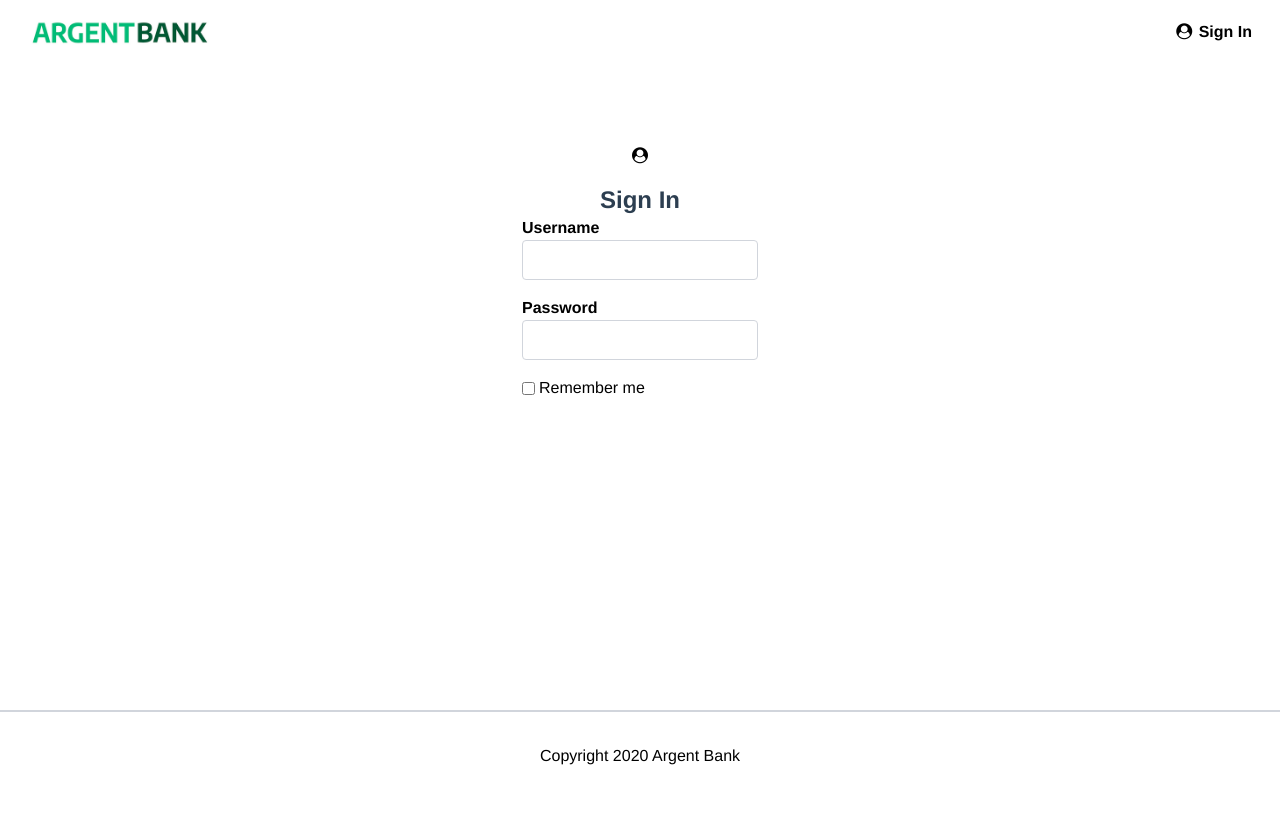
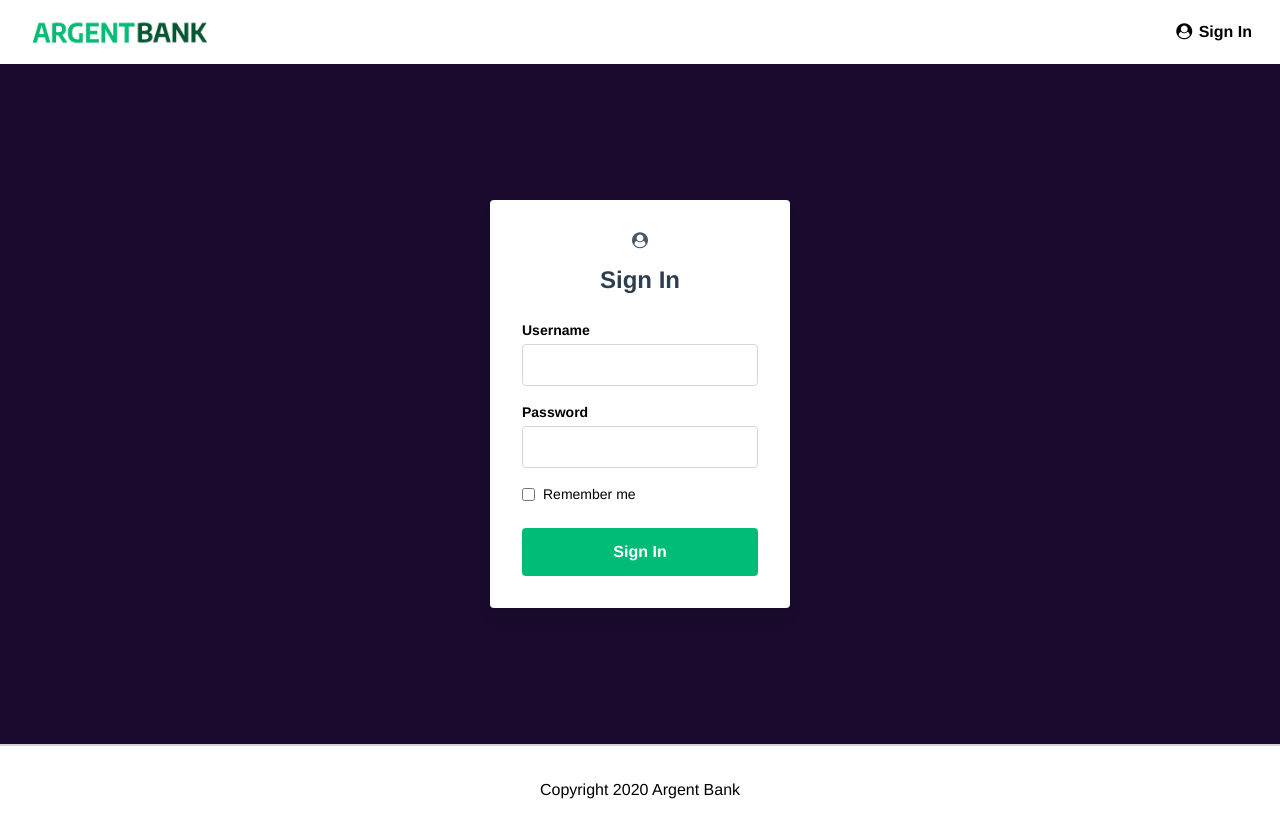
Before and after one commit to Andoniaina-Manantsoa/projet_13, a Next.js app in the folder agent-bank/: page /sign-in in a window 1280 px wide. Before the commit the page ends 800 px from the top, so only its background shows below. Built offline with nearby package versions, Linux system fonts and the light colour scheme; no server answers.

Commit message:
remplacer dossier store par dossier redux, ajustement par d'acceuil et page de connexion par rapport à la maquette

```diff
--- a/agent-bank/src/app/sign-in/page.tsx
+++ b/agent-bank/src/app/sign-in/page.tsx
@@ -20,13 +20,15 @@
     return (
         <>
             <Nav />
-            <main className="flex-1 bg-dark">
-                <section className="box-border bg-white w-[300px] mx-auto mt-12 p-8">
-                    <i className="fa fa-user-circle text-[5rem]"></i>
-                    <h1 className="text-2xl font-bold mt-4 text-[#2c3e50]">Sign In</h1>
+            <main className="flex-1 bg-[#1a0b2e] flex items-center justify-center min-h-[calc(100vh-120px)]">
+                <section className="bg-white w-[300px] p-8 rounded-sm shadow-lg">
+                    <div className="flex justify-center mb-4">
+                        <i className="fa fa-user-circle text-[3rem] text-gray-600"></i>
+                    </div>
+                    <h1 className="text-2xl font-bold text-center mb-6 text-[#2c3e50]">Sign In</h1>
                     <form onSubmit={handleSubmit}>
                         <div className="flex flex-col text-left mb-4">
-                            <label htmlFor="username" className="font-bold">
+                            <label htmlFor="username" className="font-bold mb-1 text-sm">
                                 Username
                             </label>
                             <input
@@ -34,11 +36,11 @@
                                 id="username"
                                 value={username}
                                 onChange={(e) => setUsername(e.target.value)}
-                                className="p-[5px] text-xl border border-gray-300 rounded"
+                                className="p-2 text-base border border-gray-300 rounded"
                             />
                         </div>
                         <div className="flex flex-col text-left mb-4">
-                            <label htmlFor="password" className="font-bold">
+                            <label htmlFor="password" className="font-bold mb-1 text-sm">
                                 Password
                             </label>
                             <input
@@ -46,23 +48,24 @@
                                 id="password"
                                 value={password}
                                 onChange={(e) => setPassword(e.target.value)}
-                                className="p-[5px] text-xl border border-gray-300 rounded"
+                                className="p-2 text-base border border-gray-300 rounded"
                             />
                         </div>
-                        <div className="flex items-center mb-4">
+                        <div className="flex items-center mb-6">
                             <input
                                 type="checkbox"
                                 id="remember-me"
                                 checked={rememberMe}
                                 onChange={(e) => setRememberMe(e.target.checked)}
+                                className="mr-2"
                             />
-                            <label htmlFor="remember-me" className="ml-1">
+                            <label htmlFor="remember-me" className="text-sm">
                                 Remember me
                             </label>
                         </div>
                         <button
                             type="submit"
-                            className="block w-full px-2 py-2 text-lg font-bold mt-4 border border-primary bg-primary text-white cursor-pointer"
+                            className="w-full px-4 py-3 text-base font-bold bg-[#00bc77] hover:bg-[#00a868] text-white cursor-pointer rounded transition-colors"
                         >
                             Sign In
                         </button>
--- a/agent-bank/src/components/Features.tsx
+++ b/agent-bank/src/components/Features.tsx
@@ -23,24 +23,32 @@
 
 export default function Features() {
     return (
-        <section className="flex flex-col lg:flex-row">
+        <section className="flex flex-col lg:flex-row text-center">
             <h2 className="sr-only">Features</h2>
+
             {features.map((feature, index) => (
-                <div key={index} className="flex-1 p-10">
-                    <div className="flex justify-center w-[100px] mx-auto mb-6">
+                <div
+                    key={index}
+                    className="flex-1 px-10 py-10"
+                >
+                    <div className="flex justify-center mb-6">
+                        <div className="w-[150px] h-[150px] rounded-full border-10 border-emerald-500 flex items-center justify-center">
                             <Image
                                 src={feature.icon}
                                 alt={`${feature.title} Icon`}
                                 width={100}
                                 height={100}
-                            className="border-10 border-b-emerald-600 rounded-full p-4 mb-5 "
                             />
                         </div>
+                    </div>
 
-                    <h3 className="text-[#222] text-xl font-bold mb-2">
+                    <h3 className="text-[#222] text-xl font-bold mb-3">
                         {feature.title}
                     </h3>
-                    <p>{feature.description}</p>
+
+                    <p className="text-gray-700 text-m leading-relaxed">
+                        {feature.description}
+                    </p>
                 </div>
             ))}
         </section>
--- a/agent-bank/src/components/Hero.tsx
+++ b/agent-bank/src/components/Hero.tsx
@@ -7,15 +7,19 @@
                 backgroundPosition: "0 -190px",
             }}
         >
-            <section className="relative bg-white p-8 text-left mx-auto lg:absolute lg:top-[50px] lg:right-[50px] lg:w-[350px] lg:m-8 text-[#2c3e50]">
+            <section className="absolute top-1/2 right-4 bg-white p-8 text-left mx-auto lg:absolute lg:top-[50px] lg:right-[50px] lg:w-[350px] lg:m-8 text-[#2c3e50]">
                 <h2 className="sr-only">Promoted Content</h2>
-                <p className="font-bold m-0 lg:text-[1.5rem]">No fees.</p>
-                <p className="font-bold mt-[-6] lg:text-[1.5rem]">
+
+                <p className="font-bold text-2xl leading-tight">
+                    No fees.
+                </p>
+                <p className="font-bold text-2xl leading-tight">
                     No minimum deposit.
                 </p>
-                <p className="font-bold mt-[-6] lg:text-[1.5rem]">
+                <p className="font-bold text-2xl leading-tight">
                     High interest rates.
                 </p>
+
                 <p className="mb-0 mt-4 text-[0.9rem] lg:text-[1.2rem]">
                     Open a savings account with Argent Bank today!
                 </p>
--- a/agent-bank/src/components/ReduxProvider.tsx
+++ b/agent-bank/src/components/ReduxProvider.tsx
@@ -1,7 +1,7 @@
-"use client"; // <-- indispensable
+"use client";
 
 import { Provider } from "react-redux";
-import { store } from "../store/store";
+import { store } from "../redux/store";
 import { ReactNode } from "react";
 
 export default function ReduxProvider({ children }: { children: ReactNode }) {
--- a/agent-bank/src/store/slices/authSlice.ts
+++ b/agent-bank/src/redux/slices/authSlice.ts
@@ -1,5 +1,5 @@
 import { createSlice, createAsyncThunk, PayloadAction } from '@reduxjs/toolkit';
-import { loginRequest } from "./../../services/auth";
+import { loginRequest } from "../../services/auth";
 
 interface AuthState {
     token: string | null;
--- a/agent-bank/src/store/slices/userSlice.ts
+++ b/agent-bank/src/redux/slices/userSlice.ts
@@ -1,6 +1,6 @@
 import { createSlice, createAsyncThunk } from "@reduxjs/toolkit";
-import { fetchUserProfile } from "./../../services/auth";
-import { apiService } from "./../../services/api";
+import { fetchUserProfile } from "../../services/auth";
+import { apiService } from "../../services/api";
 
 interface UserState {
     firstName: string | null;
```
Also changed, not shown: agent-bank/src/redux/hooks.ts (renamed from agent-bank/src/store/hooks.ts), agent-bank/src/redux/store.ts (renamed from agent-bank/src/store/store.ts), 1 other file (tests, documents, lock files or other folders). Lines whose indentation alone changed are shown as unchanged.
